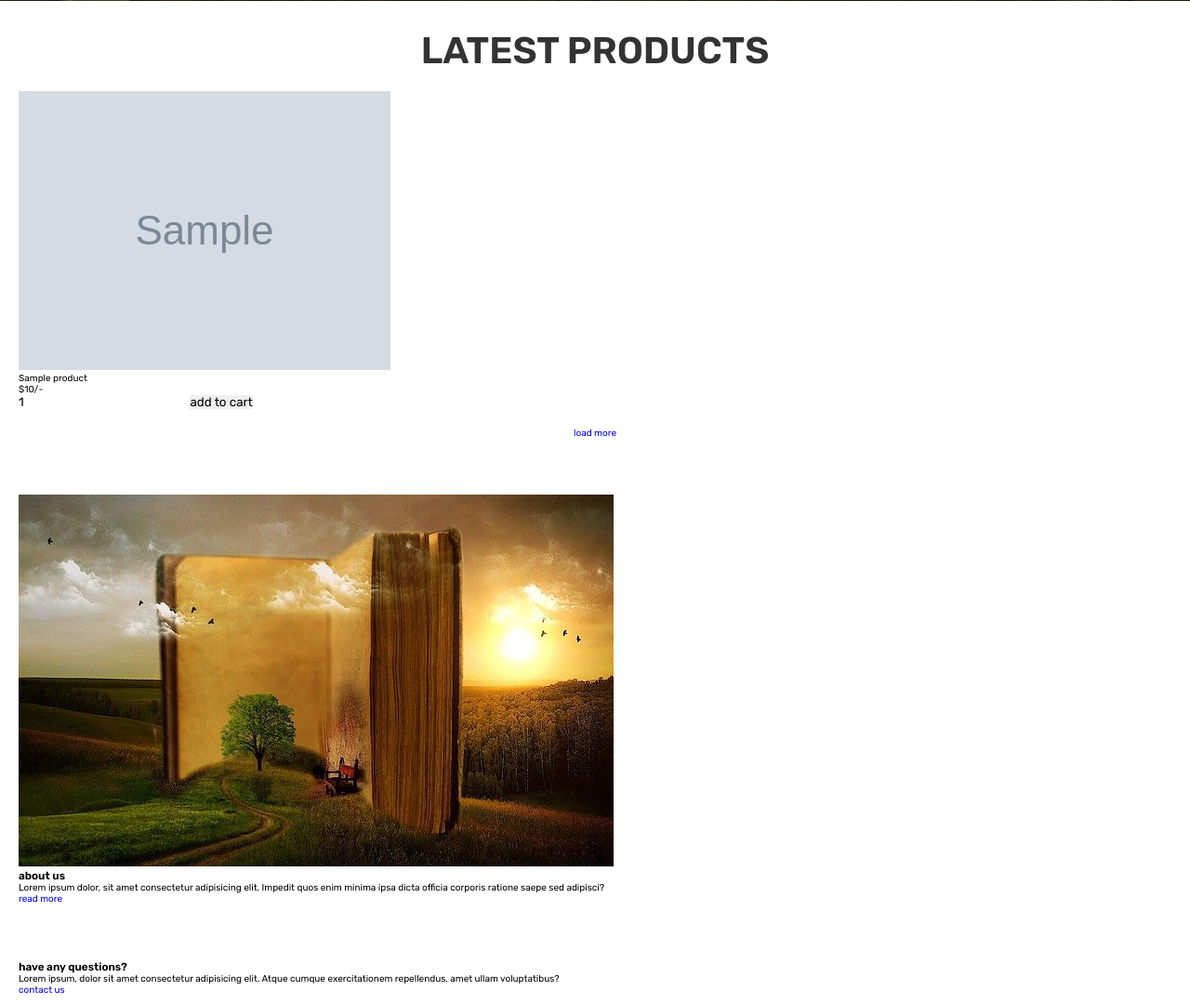
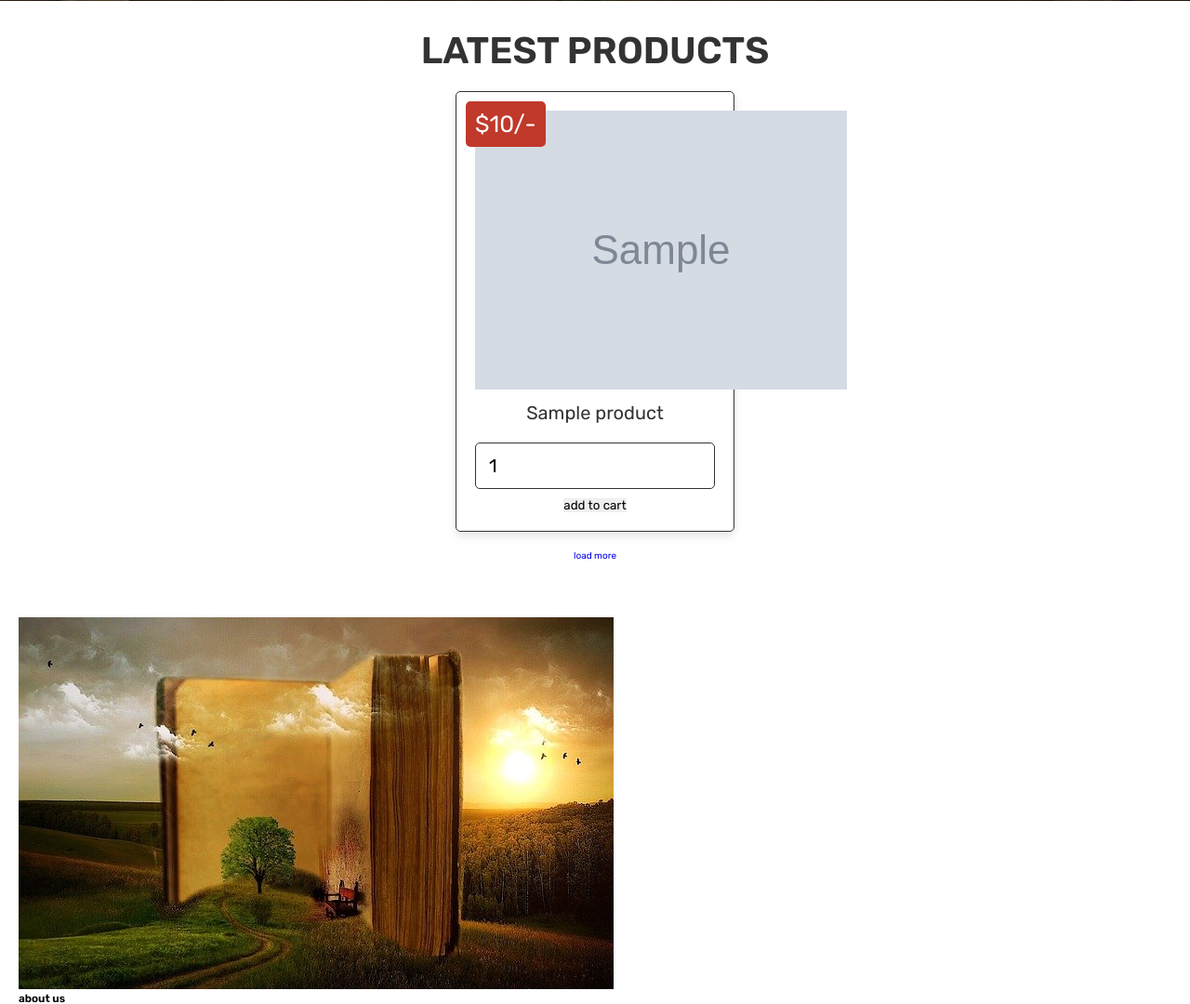
Before and after one commit to Lanarus/book-story, a PHP site: page /home.php in a window 1280 px wide. Shown: the part 559-1639 px from the top of the page at 93% size. Run offline with PHP 8.4, Linux system fonts and the light colour scheme; the visitor is signed in with stand-in values (Sample User, id 1); tables that the repository leaves empty hold one stand-in row (values such as "Sample post"); grey boxes marked "Sample" are stand-in pictures.

Commit message:
products box container style

```diff
--- a/css/style.css
+++ b/css/style.css
@@ -139,3 +139,52 @@ section{
    padding:1rem 0;
    line-height: 1.5;
 }
+
+.products .box-container{
+   max-width: 1200px;
+   margin:0 auto;
+   display: grid;
+   grid-template-columns: repeat(auto-fit, 30rem);
+   align-items: flex-start;
+   gap:1.5rem;
+   justify-content: center;
+}
+
+.products .box-container .box{
+   border-radius: .5rem;
+   background-color: var(--white);
+   box-shadow: var(--box-shadow);
+   padding:2rem;
+   text-align: center;
+   border:var(--border);
+   position: relative;
+}
+
+.products .box-container .box .image{
+   height: 30rem;
+}
+
+.products .box-container .box .name{
+   padding:1rem 0;
+   font-size: 2rem;
+   color:var(--black);
+}
+
+.products .box-container .box .qty{
+   width: 100%;
+   padding:1.2rem 1.4rem;
+   border-radius: .5rem;
+   border:var(--border);
+   margin:1rem 0;
+   font-size: 2rem;
+}
+
+.products .box-container .box .price{
+   position: absolute;
+   top:1rem; left:1rem;
+   border-radius: .5rem;
+   padding:1rem;
+   font-size: 2.5rem;
+   color:var(--white);
+   background-color: var(--red);
+}
```
